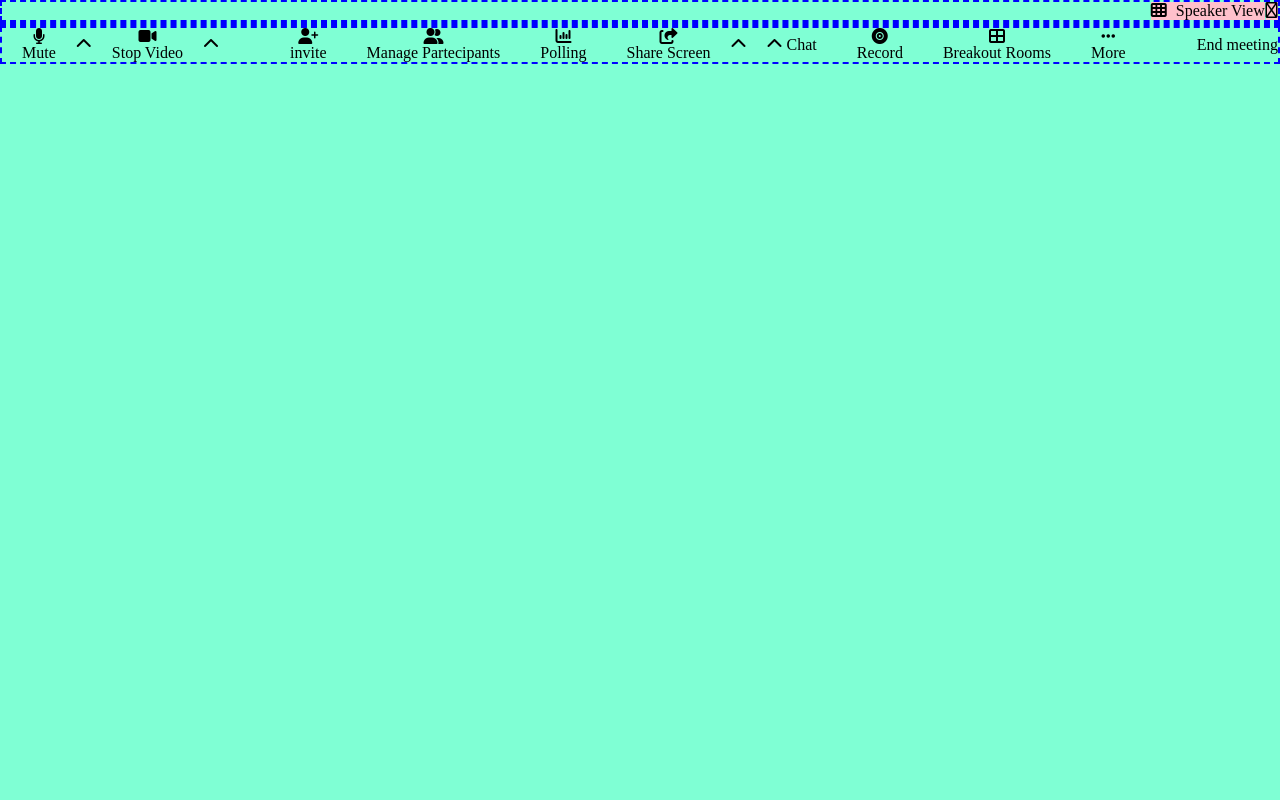
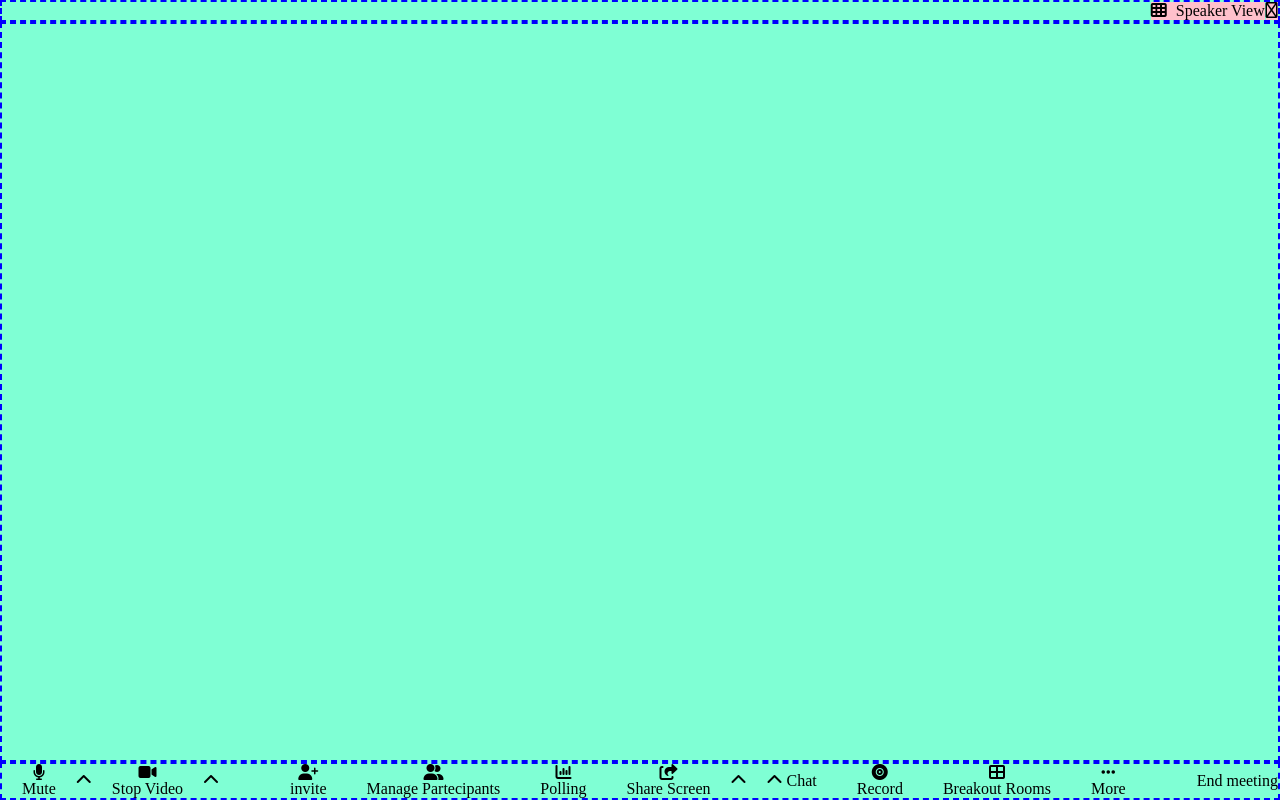
Before and after one commit to simla04/html-css-zoom, a plain HTML site: page index.html in a window 1280 px wide. Drawn offline with Linux system fonts and the light colour scheme.

Commit message:
suddivisione della web app con flex grow

```diff
--- a/assets/css/stylesheet.css
+++ b/assets/css/stylesheet.css
@@ -32,6 +32,8 @@ header, main, footer{
 .container-web-app{
     height: 100vh;
     background-color: aquamarine;
+    display: flex;
+    flex-direction: column;
 }
 /* __MAIN TAG_________________ */
 
@@ -79,4 +81,20 @@ footer{
     align-items: center;
     margin:0 20px;
 }
-/*  */
+
+/* header{
+    height: 5%;
+}
+main{
+    height: 90%;
+}
+footer{
+    height: 5%;
+} */
+
+
+
+/* _____MAIN_______________________________ */
+main{
+    flex-grow: 2;
+}
```
Also changed, not shown: index.html (+0 -1 lines).
